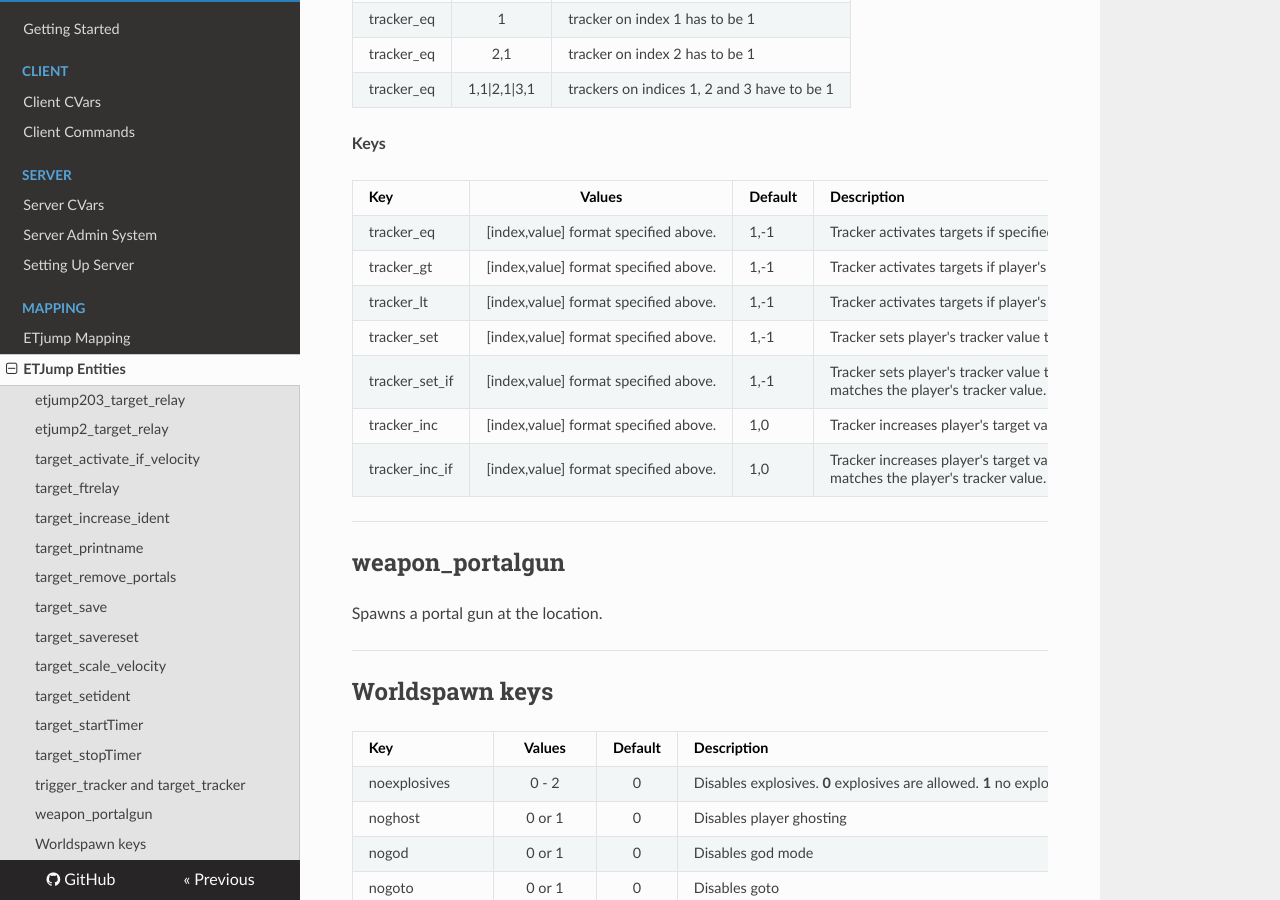
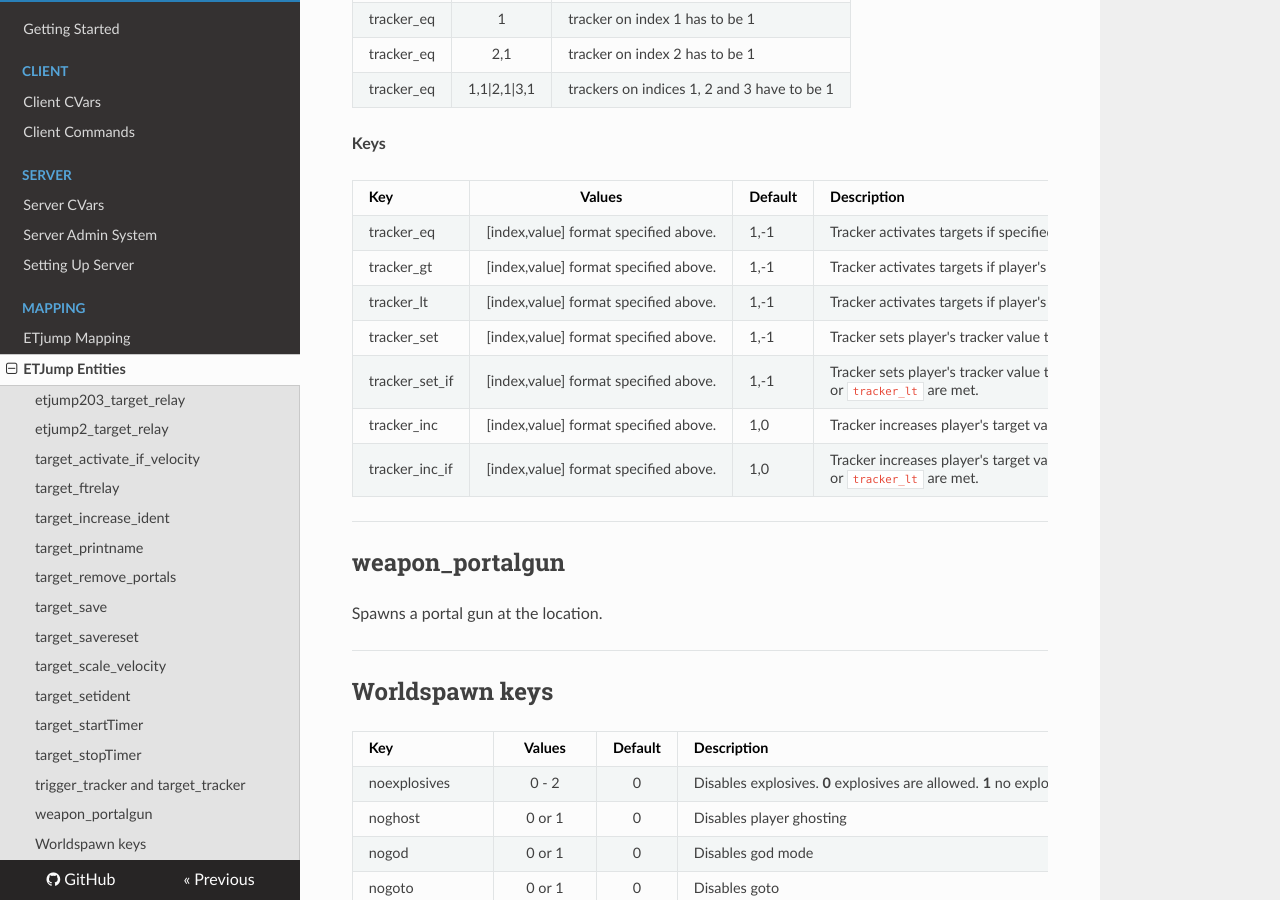
Before and after one commit to etjump/documentation, an MkDocs documentation site: the page built from docs/mapping/mapping_entities.md, in a window 1280 px wide and 900 px high, scrolled down 2931 px. Built offline with MkDocs 1.6.1, drawn with Linux system fonts in a browser that asks for light colours; nearby versions of some CDN libraries; old or Windows-style settings are respelled for this version of MkDocs.

Commit message:
Update mapping_entities.md

```diff
--- a/docs/mapping/mapping_entities.md
+++ b/docs/mapping/mapping_entities.md
@@ -114,12 +114,12 @@ __Keys__
 Key              | Values            | Default       | Description
 -----------------|:-----------------:|---------------|------------
 tracker_eq       | [index,value] format specified above. | 1,-1 | Tracker activates targets if specified tracker value matches the player's tracker value.
-tracker_gt       | [index,value] format specified above. | 1,-1 | Tracker activates targets if player's tracker value is greater than the specified value.
+tracker_gt       | [index,value] format specified above. | 1,-1 | Tracker activates targets if player's tracker value is greater than specified value.
 tracker_lt       | [index,value] format specified above. | 1,-1 | Tracker activates targets if player's tracker value is less than the specified value.
 tracker_set      | [index,value] format specified above. | 1,-1 | Tracker sets player's tracker value to the specified value.
-tracker_set_if   | [index,value] format specified above. | 1,-1 | Tracker sets player's tracker value to the specified value if `tracker_eq` matches the player's tracker value.
+tracker_set_if   | [index,value] format specified above. | 1,-1 | Tracker sets player's tracker value to the specified value if conditions from `tracker_eq`, `tracker_gt` or `tracker_lt` are met.
 tracker_inc      | [index,value] format specified above. | 1,0 | Tracker increases player's target value by the specified value.
-tracker_inc_if   | [index,value] format specified above. | 1,0 | Tracker increases player's target value by the specified value if `tracker_eq` matches the player's tracker value.
+tracker_inc_if   | [index,value] format specified above. | 1,0 | Tracker increases player's target value by the specified value if conditions from `tracker_eq`, `tracker_gt` or `tracker_lt` are met.
 
 ---
 
```
